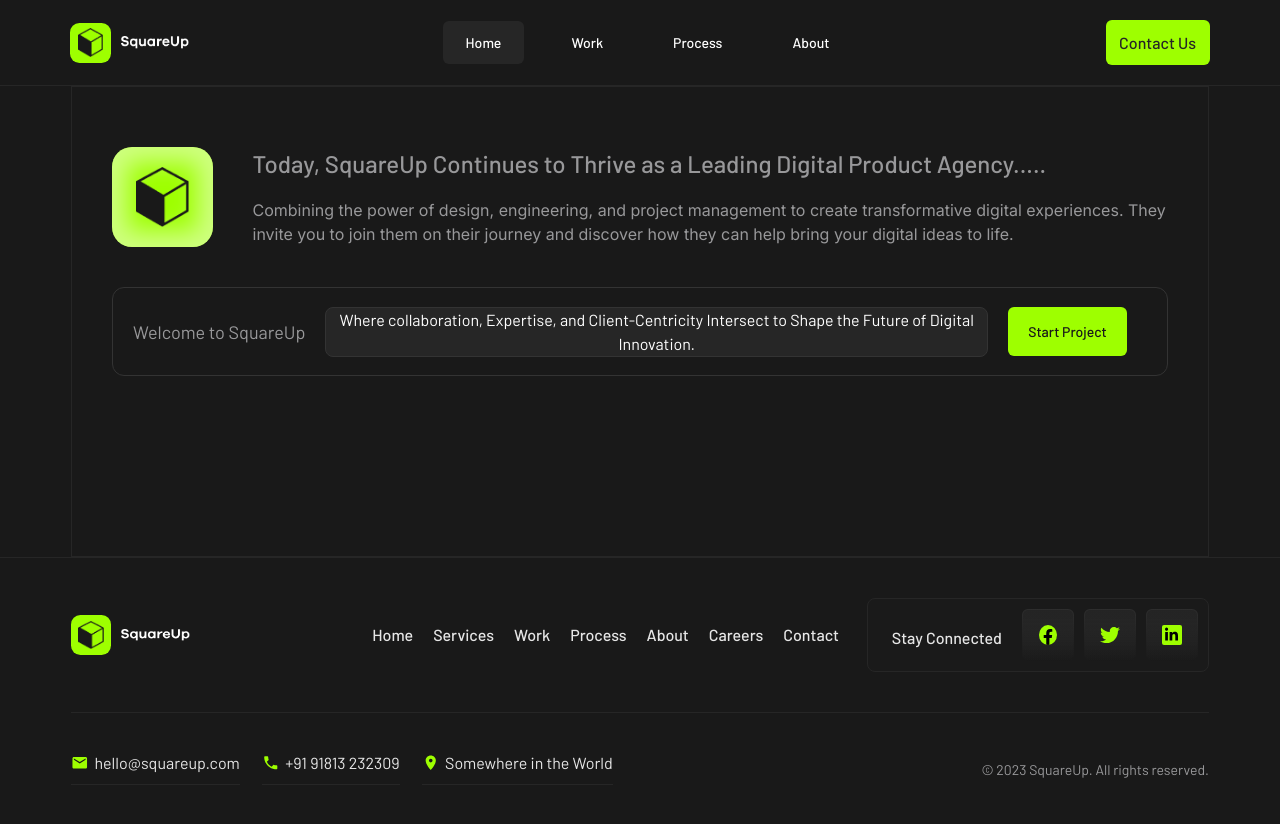
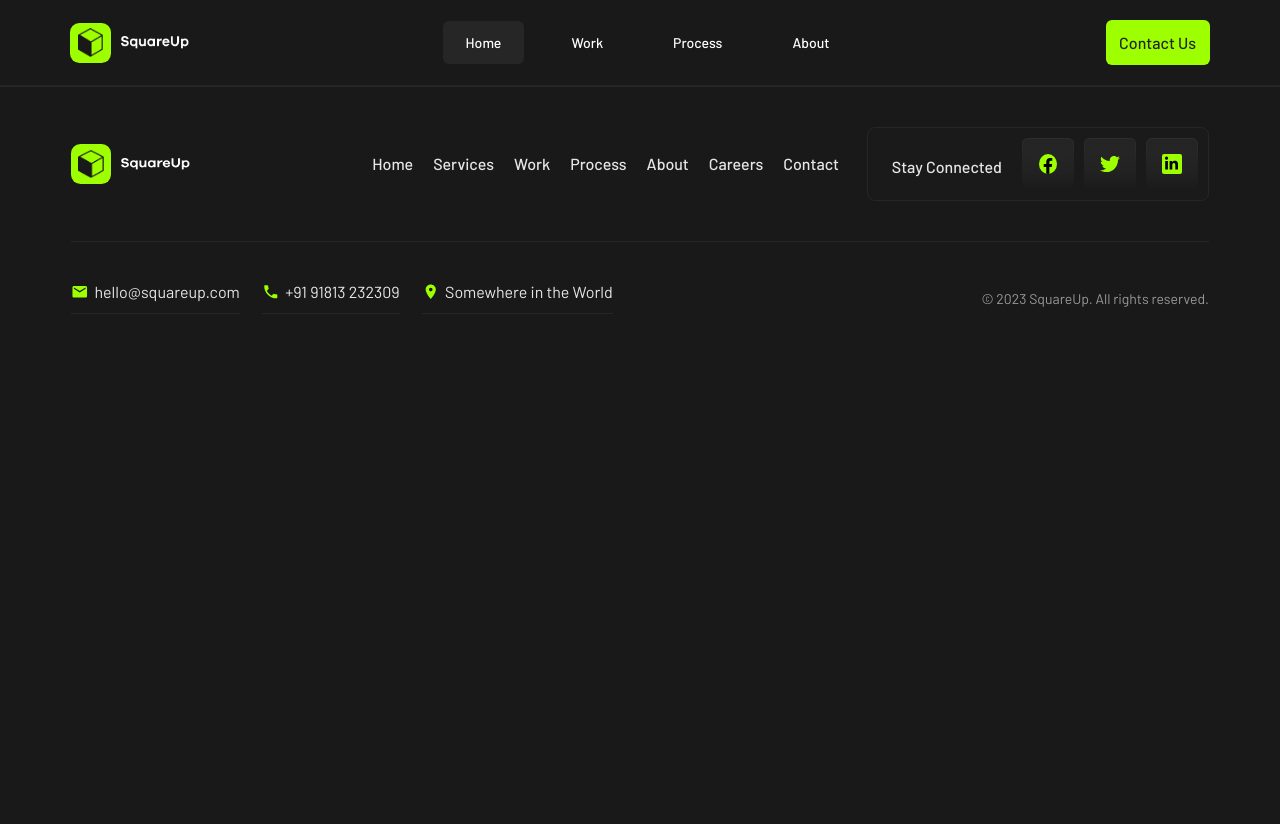
Before and after one commit to Rama-altrk/SquareUp-Agency, a React (Vite) app: page /about in a window 1280 px wide. After the commit the page ends 800 px from the top, so only its background shows below. Built offline with nearby package versions, Linux system fonts and the light colour scheme.

Commit message:
editing img paths in nav Logo

```diff
--- a/src/pages/About/About.jsx
+++ b/src/pages/About/About.jsx
@@ -1,10 +1,8 @@
-import CtaSection from "../../components/CtaSection/CtaSection.jsx";
 
 
 export default function About() {
     return (
         <>
-            <CtaSection/>
         </>
     )
 }
```
